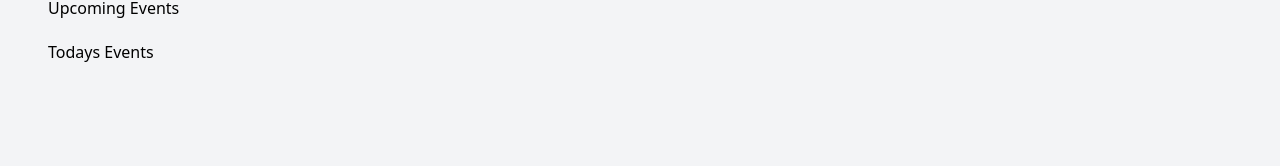
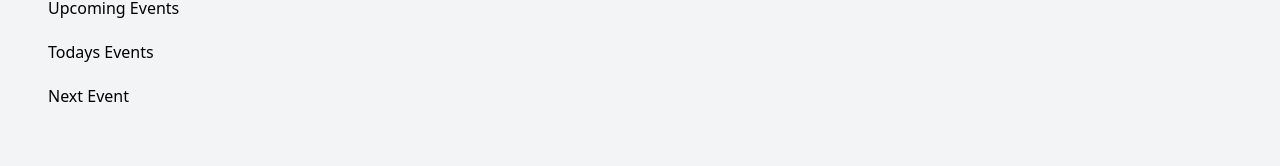
Before and after one commit to soorajlegend/web.phpSniper, a Next.js app: page /docs in a window 1280 px wide. Shown: the part 568-734 px from the top of the page. Built offline with nearby package versions, Linux system fonts and the light colour scheme.

Commit message:
added get next event function to docs

```diff
--- a/store.ts
+++ b/store.ts
@@ -740,4 +740,69 @@ if ($update) {
       },
     ],
   },
+  {
+    title: "Next event",
+    description: `The <b>getNextEvent()</b> function in PHP Sniper is used to get the next event in an array of events based on the date and time columns provided. It returns the next event as an associative array, or null if there is no next event.<br />Check the parameters below:<br />
+
+        <li>1st parameter: an array of events</li>
+        <li>2nd parameter: the name of the column containing the event dates</li>
+        <li>3rd parameter: an optional column for event times</li>
+<br />
+        Here are some examples to describe how you can use the function
+
+        `,
+    examples: [
+      {
+        title: "Getting the next event based on date only",
+        description:
+          "To use the function to get the next event based on date tag only, see the following example",
+        code: `
+                <?php
+                include "./sniper.php";
+
+                $events = [
+                    ["name" => "Event 1", "date" => "2023-03-15"],
+                    ["name" => "Event 2", "date" => "2023-03-20"],
+                    ["name" => "Event 3", "date" => "2023-03-10"],
+                ];
+
+                $nextEvent = getNextEvent($events, "date");
+
+                echo "The next event is: " . $nextEvent["name"] . " on " . $nextEvent["date"];
+
+
+                // OUTPUT DATA
+                / The next event is: Event 1 on 2023-03-15
+
+
+                ?>
+                `,
+      },
+      {
+        title: "Getting the next event based on date and time",
+        description:
+          "T fetch the next event based on date and time using the same function is to add the third optional parameter, see the following example",
+        code: `
+                <?php
+                include "./sniper.php";
+
+                $events = [
+                    ["name" => "Event 1", "date" => "2023-03-15", "time" => "13:00:00"],
+                    ["name" => "Event 2", "date" => "2023-03-20", "time" => "15:30:00"],
+                    ["name" => "Event 3", "date" => "2023-03-10", "time" => "10:00:00"],
+                ];
+
+                $nextEvent = getNextEvent($events, "date", "time");
+
+                echo "The next event is: " . $nextEvent["name"] . " on " . $nextEvent["date"] . " at " . $nextEvent["time"];
+
+                // OUTPUT DATA
+                //  The next event is: Event 3 on 2023-03-10 at 10:00:00
+
+
+                ?>
+                `,
+      },
+    ],
+  },
 ];
```
